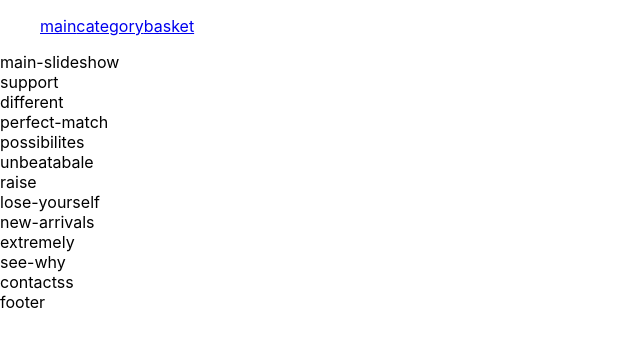
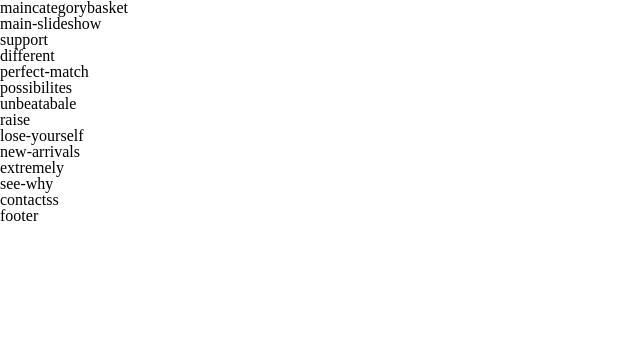
Before and after one commit to iusmanof/phono, a React (Create React App) app in the folder frontend/: page / in a window 1280 px wide. Shown: the top 346 px of the page, without its empty margins (0-640 px from the left). Built offline with nearby package versions, Linux system fonts and the light colour scheme.

Commit message:
feat: reset link

```diff
--- a/frontend/src/index.css
+++ b/frontend/src/index.css
@@ -1,13 +1,56 @@
+/* http://meyerweb.com/eric/tools/css/reset/
+   v2.0 | 20110126
+   License: none (public domain)
+*/
+
+html, body, div, span, applet, object, iframe,
+h1, h2, h3, h4, h5, h6, p, blockquote, pre,
+a, abbr, acronym, address, big, cite, code,
+del, dfn, em, img, ins, kbd, q, s, samp,
+small, strike, strong, sub, sup, tt, var,
+b, u, i, center,
+dl, dt, dd, ol, ul, li,
+fieldset, form, label, legend,
+table, caption, tbody, tfoot, thead, tr, th, td,
+article, aside, canvas, details, embed,
+figure, figcaption, footer, header, hgroup,
+menu, nav, output, ruby, section, summary,
+time, mark, audio, video {
+	margin: 0;
+	padding: 0;
+	border: 0;
+	font-size: 100%;
+	font: inherit;
+	vertical-align: baseline;
+}
+/* HTML5 display-role reset for older browsers */
+article, aside, details, figcaption, figure,
+footer, header, hgroup, menu, nav, section {
+	display: block;
+}
 body {
-  margin: 0;
-  font-family: -apple-system, BlinkMacSystemFont, 'Segoe UI', 'Roboto', 'Oxygen',
-    'Ubuntu', 'Cantarell', 'Fira Sans', 'Droid Sans', 'Helvetica Neue',
-    sans-serif;
-  -webkit-font-smoothing: antialiased;
-  -moz-osx-font-smoothing: grayscale;
+	line-height: 1;
+}
+ol, ul {
+	list-style: none;
+}
+blockquote, q {
+	quotes: none;
+}
+blockquote:before, blockquote:after,
+q:before, q:after {
+	content: '';
+	content: none;
+}
+table {
+	border-collapse: collapse;
+	border-spacing: 0;
 }
 
-code {
-  font-family: source-code-pro, Menlo, Monaco, Consolas, 'Courier New',
-    monospace;
+a {
+  all: unset;
 }
+
+a:hover{
+  cursor: pointer;
+}
```
